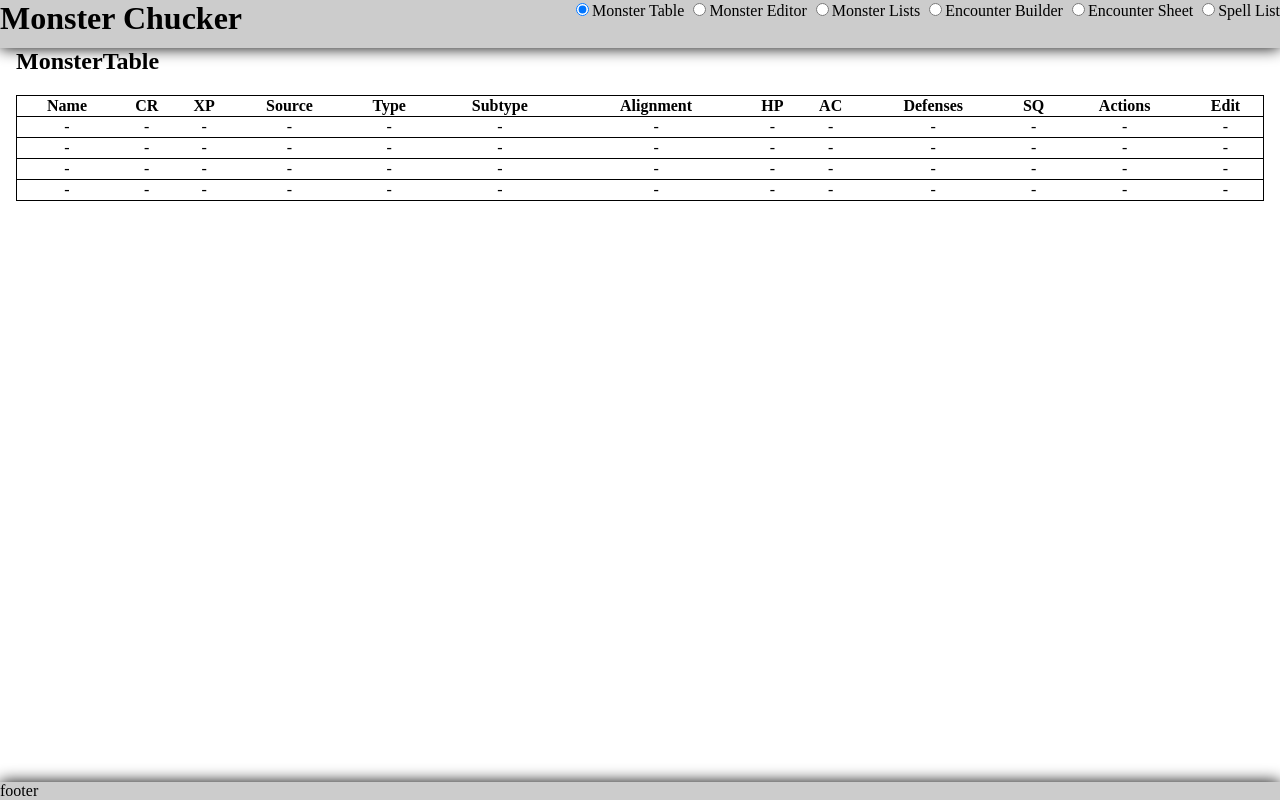
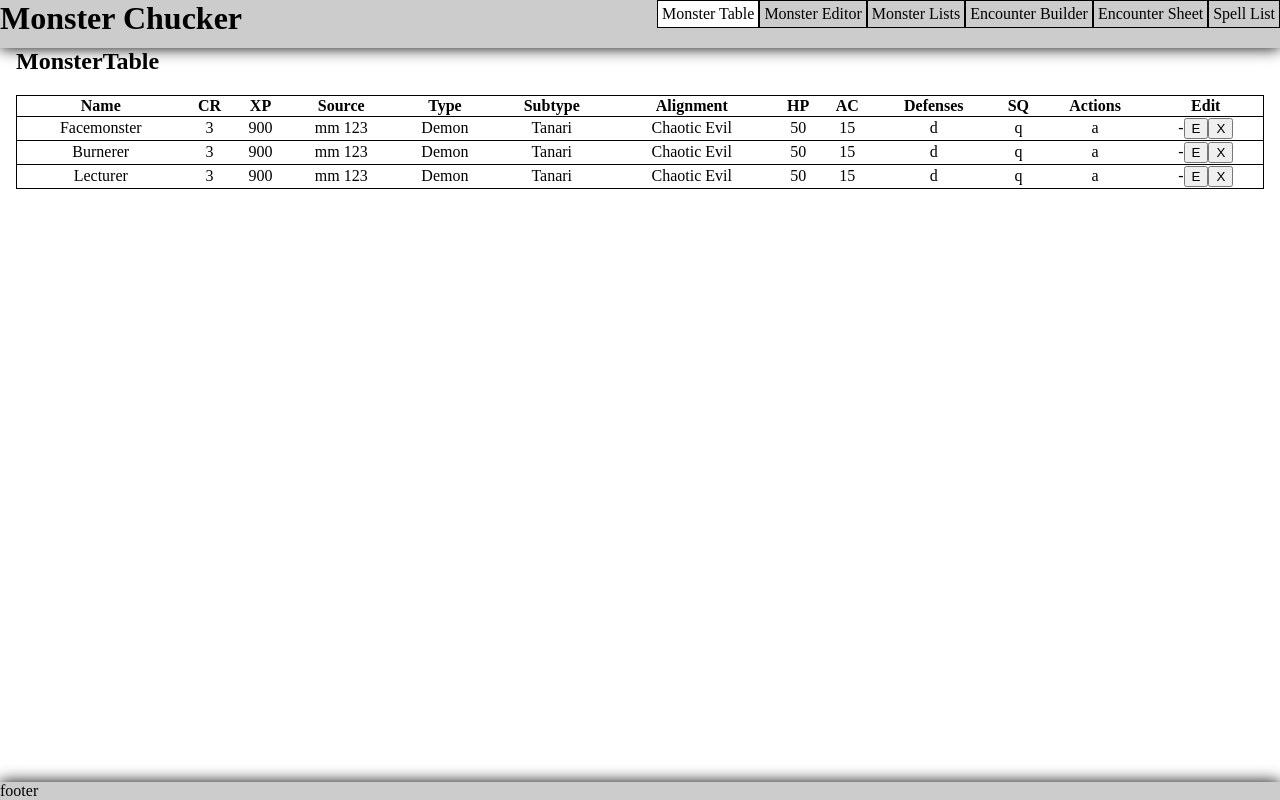
Before and after one commit to arcandio/MonsterChucker, a plain HTML site: page index.html in a window 1280 px wide. Drawn offline with Linux system fonts and the light colour scheme.

Commit message:
table displays monsters better now

```diff
--- a/index.html
+++ b/index.html
@@ -8,12 +8,12 @@
 	<div class="header">
 		<h1>Monster Chucker</h1>
 		<nav>
-			<label><input type="radio" name="page" value="MonsterTable" checked>Monster Table</input></label>
-			<label><input type="radio" name="page" value="MonsterEditor">Monster Editor</input></label>
-			<label><input type="radio" name="page" value="MonsterLists">Monster Lists</input></label>
-			<label><input type="radio" name="page" value="EncounterBuilder">Encounter Builder</input></label>
-			<label><input type="radio" name="page" value="EncounterSheet">Encounter Sheet</input></label>
-			<label><input type="radio" name="page" value="SpellList">Spell List</input></label>
+			<input type="radio" name="page" value="MonsterTable" id="tabMonsterTable" checked></input><label for="tabMonsterTable">Monster Table</label>
+			<input type="radio" name="page" value="MonsterEditor" id="tabMonsterEditor"></input><label for="tabMonsterEditor">Monster Editor</label>
+			<input type="radio" name="page" value="MonsterLists" id="tabMonsterLists"></input><label for="tabMonsterLists">Monster Lists</label>
+			<input type="radio" name="page" value="EncounterBuilder" id="tabEncounterBuilder"></input><label for="tabEncounterBuilder">Encounter Builder</label>
+			<input type="radio" name="page" value="EncounterSheet" id="tabEncounterSheet"></input><label for="tabEncounterSheet">Encounter Sheet</label>
+			<input type="radio" name="page" value="SpellList" id="tabSpellList"></input><label for="tabSpellList">Spell List</label>
 		</nav>
 	</div>
 	<div class="content">
@@ -31,10 +31,10 @@
 					<th data-field="monsterAlignment">Alignment</th>
 					<th data-field="monsterHp">HP</th>
 					<th data-field="monsterAc">AC</th>
-					<th data-field="">Defenses</th>
-					<th data-field="">SQ</th>
-					<th data-field="">Actions</th>
-					<th data-field="">Edit</th>
+					<th data-calc="defenses">Defenses</th>
+					<th data-calc="qualities">SQ</th>
+					<th data-calc="actions">Actions</th>
+					<th data-calc="buttons">Edit</th>
 				</tr>
 			</table>
 		</div>
--- a/index.js
+++ b/index.js
@@ -83,74 +83,73 @@ function SwitchPage(e){
    #    #    # #####  ###### ######
 
 */
-function MTPopulateRows () {
-	// populate each row based on the `data-monster` attribute.
-	// look it up from data.monsters
-	let rows = toArray(document.getElementsByClassName('monster'));
-	for (var i = rows.length - 1; i >= 0; i--) {
-		let name = rows[i].getAttribute('data-monster');
-		let monster = data.monsters[name];
-		console.log(monster);
+
+function MTInitTable () {
+	let monsters = data.monsters;
+	let monstercount = Object.keys(monsters).length;
+	for (let i = 0; i < monstercount; i++){
+		let monsterName = data.monsters[Object.keys(data.monsters)[i]].monsterName;
+		console.log(monsterName);
+		MTAddRow(monsterName);
 	}
 }
-function MTResizeTable () {
-	let monsters = data.monsters;
-	let rows = document.getElementsByClassName('monster');
-	if (monsters && rows) {
-		let monstercount = Object.keys(monsters).length;
-		let rowcount = rows.length;
-		if (monstercount > rowcount){
-			// Add rows to the table
-			let newrows = monstercount - rowcount;
-			for (let i = newrows + 1; i > 0; i--){
-				MTAddRow();
-				// TODO: Assign the data-monster attribute to each
-				// Populate the data to all rows
-			}
-		}
-		else if (rowcount > monstercount) {
-			// remove rows from the table
-			let removerows = rowcount - monstercount;
-			for (let i = removerows + 1; i > 0; i--){
-				MTRemoveRow();
-			}
-		}
-	}
-}
-function MTAddRow (monster){
-	/*if(!monster){
-		console.log('no monster passed');
-		return;
-	}*/
+function MTAddRow (monsterName){
 	let newrow = document.createElement('tr');
 	newrow.classList.add("monster");
-	newrow.setAttribute('data-monster', 'Facemonster');
+	newrow.setAttribute('data-monster', monsterName);
 	let children = [].slice.call(data.MTheader.children);
 	children.forEach(function(child){
 		let newcell = document.createElement('td');
 		newcell.innerHTML = '-'
-		//newcell.innerHTML = MTFillCell(MTGetCellParams(child), monster);
+		newcell.setAttribute('data-field', child.getAttribute('data-field'));
+		newcell.setAttribute('data-calc', child.getAttribute('data-calc'));
 		newrow.append(newcell);
 	});
-	if (monster) {
-		// apply monster stats
-	}
 	data.MTheader.parentElement.append(newrow);
+	MTPopulateRow(monsterName);
 }
-function MTRemoveRow(){
-
+function MTPopulateRow (monsterName) {
+	// Get the target row
+	let row = document.querySelector('[data-monster="' + monsterName + '"]');
+	let monsterObject = data.monsters[monsterName];
+	// iterate through cells and get values from monster
+	let cells = Array.from(row.getElementsByTagName('td'));
+	cells.forEach( function(cell, i) {
+		// which value should we get?
+		let field = cell.getAttribute('data-field');
+		//console.log(field);
+		// for some insane magical reason cell.getAttributes() returns 'null' as a string, not null.
+		if (field !== 'null') {
+			cell.innerHTML = monsterObject[field];
+		}
+		else {
+			let type = cell.getAttribute('data-calc');
+			//console.log(type)
+			//value = type;
+			switch (type){
+				case 'defenses':
+					cell.innerHTML = 'd';
+					break;
+				case 'qualities':
+					cell.innerHTML = 'q';
+					break;
+				case 'actions':
+					cell.innerHTML = 'a';
+					break;
+				case 'buttons':
+					let editButton = document.createElement('button');
+					editButton.innerHTML = 'E';
+					cell.appendChild(editButton);
+					let delButton = document.createElement('button');
+					delButton.innerHTML = 'X';
+					cell.appendChild(delButton);
+					break;
+			}
+		}
+	});
 }
-function MTGetCellParams (headercell) {
-	let params = {}
-	params.inputType = headercell.getAttribute('data-field');
-	params.inputName = headercell.innerHTML;
-	return params;
-}
-function MTFillCell (params, monster) {
-	let elem = '';
-	let key = params.inputName.toLowerCase();
-	elem = monster[key];
-	return elem;
+function MTDeleteMonster(monster){
+	// Actually move them to data.trash
 }
 function MTGetColumns () {
 	data.MTheader = document.querySelector("#MonsterTable table tr");
@@ -252,8 +251,7 @@ function LoadDefaultMonsters() {
 	request.onload = function () {
 		data.monsters = request.response;
 		//console.log(data.monsters);
-		MTResizeTable();
-		MTPopulateRows();
+		MTInitTable();
 	}
 }
 function LoadFromLS () {
--- a/monsters.json
+++ b/monsters.json
@@ -1,5 +1,5 @@
 {
-	"facemonster": {
+	"Facemonster": {
 		"monsterIcon": "f",
 		"monsterName": "Facemonster",
 		"monsterCr": 3,
--- a/style.css
+++ b/style.css
@@ -109,3 +109,15 @@ label {
    -ms-user-select: none;
    user-select: none;
 }
+nav input[type="radio"] {
+	display: none;
+}
+nav label[for] {
+	padding: 4px;
+	border: 1px solid;
+	display: block;
+	float: left;
+}
+nav input[type="radio"]:checked + label[for] {
+	background-color: #fff;
+}
```
